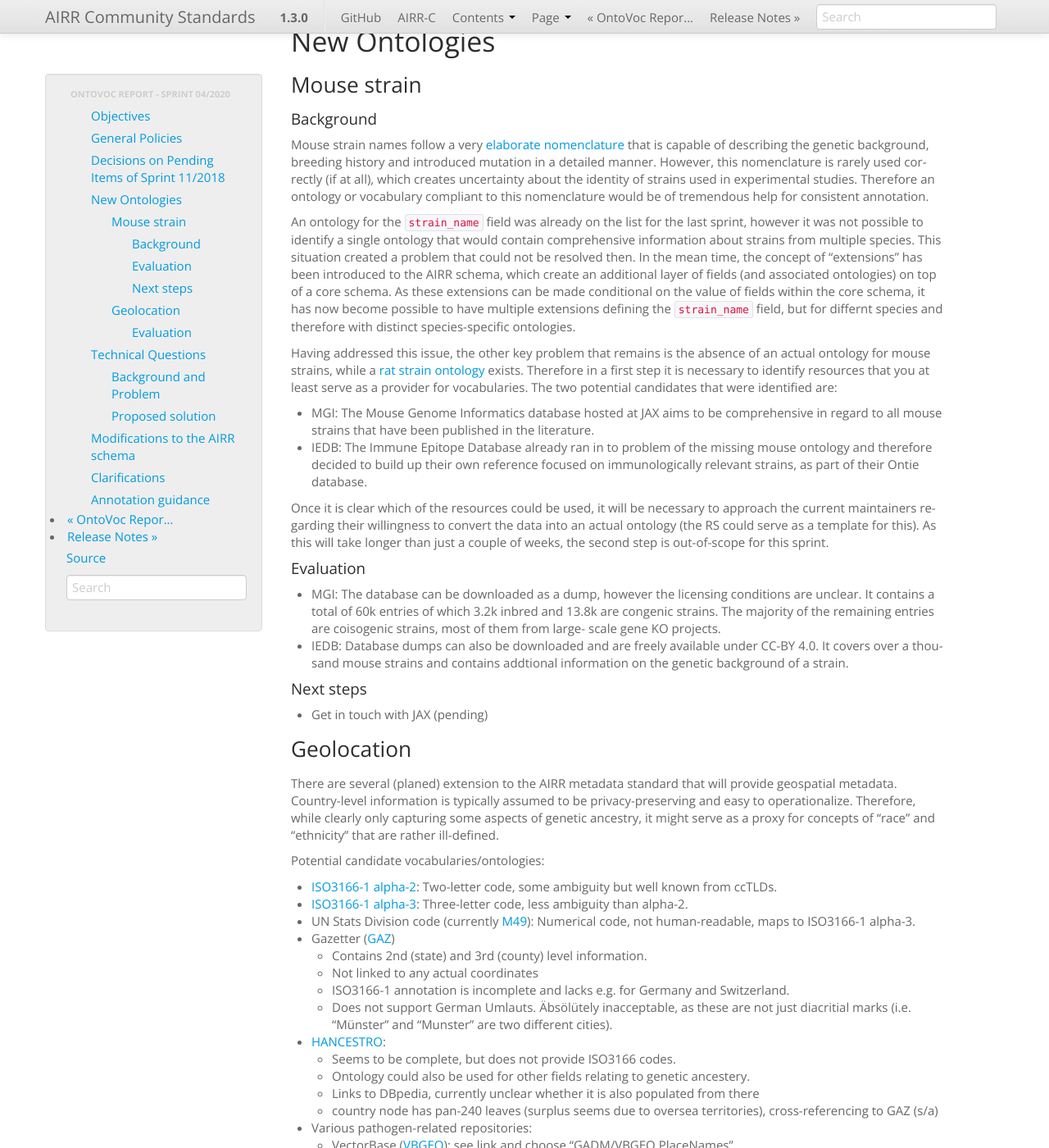
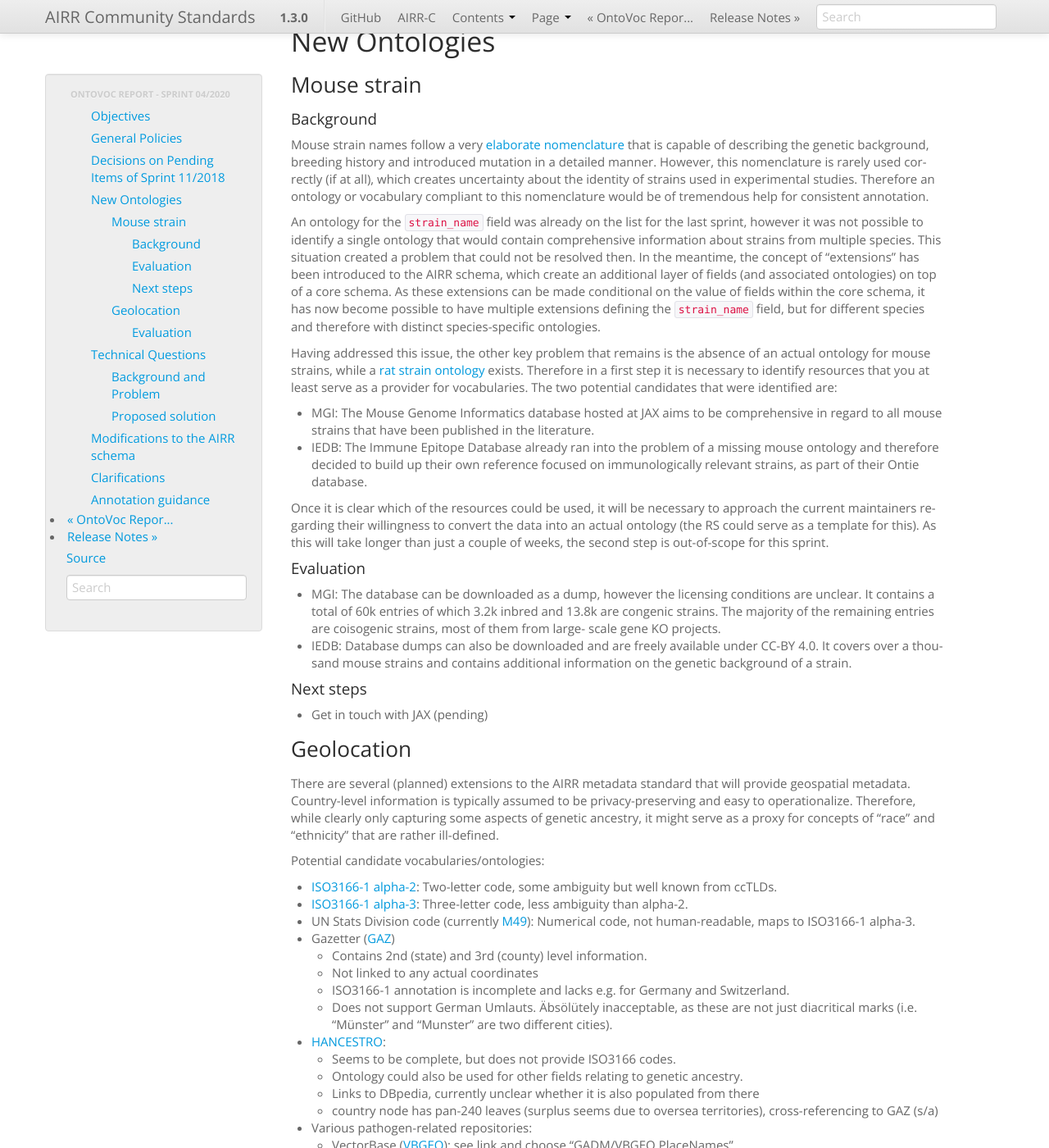
Before and after one commit to airr-community/airr-standards, a Sphinx documentation site: the page built from docs/ontovoc/report_sprint_2020-04.rst, in a window 1280 px wide and 1400 px high, scrolled down 707 px. Shown: the whole window at 82% size. Built offline with Sphinx 7.4.7, drawn with Linux system fonts in a browser that asks for light colours; pages that are not in the unit, such as notebooks, are missing from menus; some of the changed text lies outside the part shown.

Commit message:
Minor edits by @bcorrie and @franasa

```diff
--- a/docs/ontovoc/report_sprint_2020-04.rst
+++ b/docs/ontovoc/report_sprint_2020-04.rst
@@ -70,12 +70,12 @@ An ontology for the ``strain_name`` field was already on the list for
 the last sprint, however it was not possible to identify a single
 ontology that would contain comprehensive information about strains
 from multiple species. This situation created a problem that could not
-be resolved then. In the mean time, the concept of "extensions" has
+be resolved then. In the meantime, the concept of "extensions" has
 been introduced to the AIRR schema, which create an additional layer of
 fields (and associated ontologies) on top of a core schema. As these
 extensions can be made conditional on the value of fields within the
 core schema, it has now become possible to have multiple extensions
-defining the ``strain_name`` field, but for differnt species and
+defining the ``strain_name`` field, but for different species and
 therefore with distinct species-specific ontologies.
 
 Having addressed this issue, the other key problem that remains is the
@@ -87,7 +87,7 @@ vocabularies. The two potential candidates that were identified are:
 *  MGI: The Mouse Genome Informatics database hosted at JAX aims to be
    comprehensive in regard to all mouse strains that have been published
    in the literature.
-*  IEDB: The Immune Epitope Database already ran in to problem of the
+*  IEDB: The Immune Epitope Database already ran into the problem of a
    missing mouse ontology and therefore decided to build up their own
    reference focused on immunologically relevant strains, as part of
    their Ontie database.
@@ -109,7 +109,7 @@ Evaluation
    scale gene KO projects.
 *  IEDB: Database dumps can also be downloaded and are freely available
    under CC-BY 4.0. It covers over a thousand mouse strains and contains
-   addtional information on the genetic background of a strain.
+   additional information on the genetic background of a strain.
 
 
 Next steps
@@ -121,7 +121,7 @@ Next steps
 Geolocation
 -----------
 
-There are several (planed) extension to the AIRR metadata standard that
+There are several (planned) extensions to the AIRR metadata standard that
 will provide geospatial metadata. Country-level information is typically
 assumed to be privacy-preserving and easy to operationalize. Therefore,
 while clearly only capturing some aspects of genetic ancestry, it might
@@ -142,14 +142,14 @@ Potential candidate vocabularies/ontologies:
    *  ISO3166-1 annotation is incomplete and lacks e.g. for Germany and
       Switzerland.
    *  Does not support German Umlauts. Äbsölütely inacceptable, as these
-      are not just diacritial marks (i.e. "Münster" and "Munster" are
+      are not just diacritical marks (i.e. "Münster" and "Munster" are
       two different cities).
 
 *  `HANCESTRO`_:
 
    *  Seems to be complete, but does not provide ISO3166 codes.
    *  Ontology could also be used for other fields relating to genetic
-      ancestery.
+      ancestry.
    *  Links to DBpedia, currently unclear whether it is also populated
       from there
    *  `country` node has pan-240 leaves (surplus seems due to oversea
```
Also changed, not shown: other parts of docs/ontovoc/report_sprint_2020-04.rst (+15 -15 lines).
